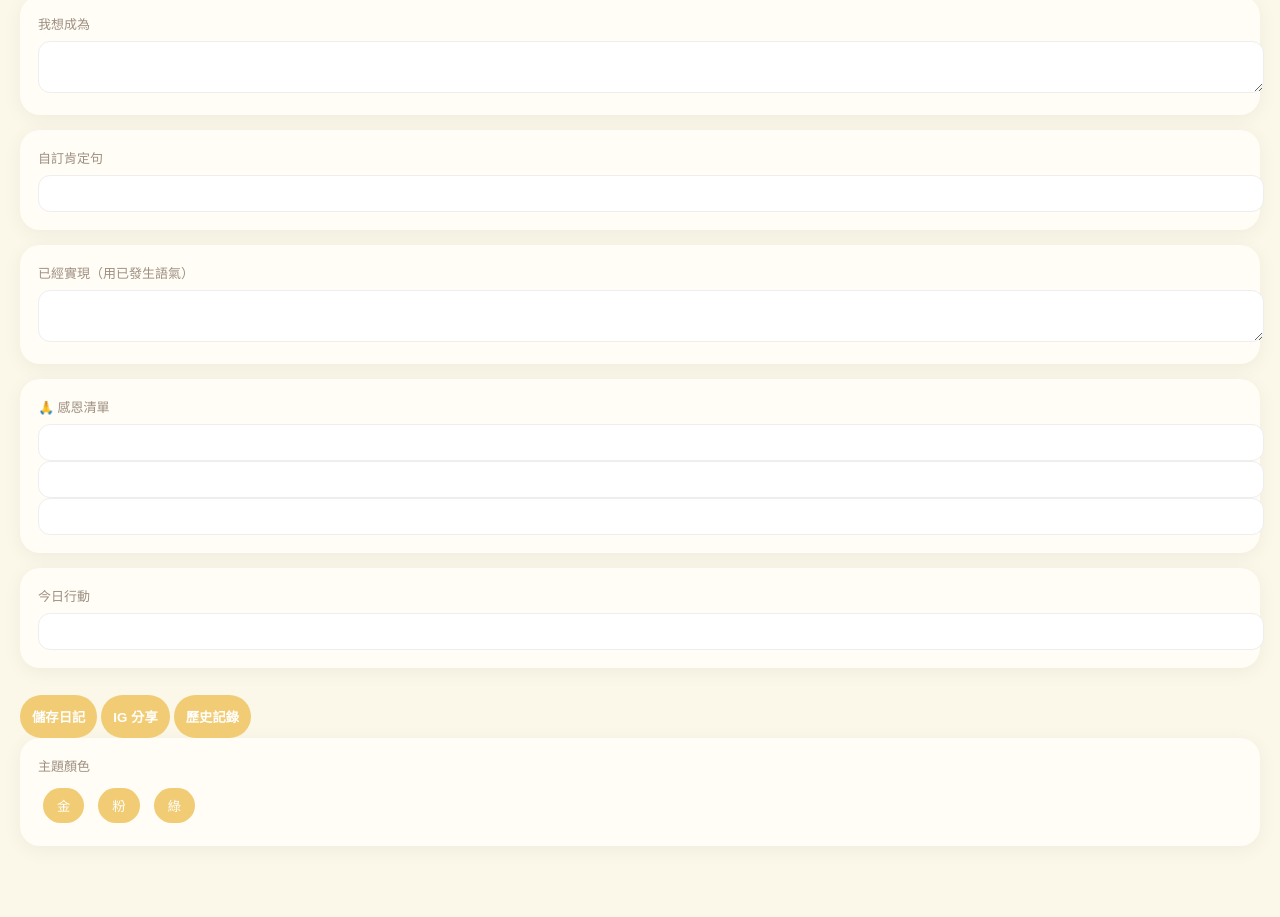
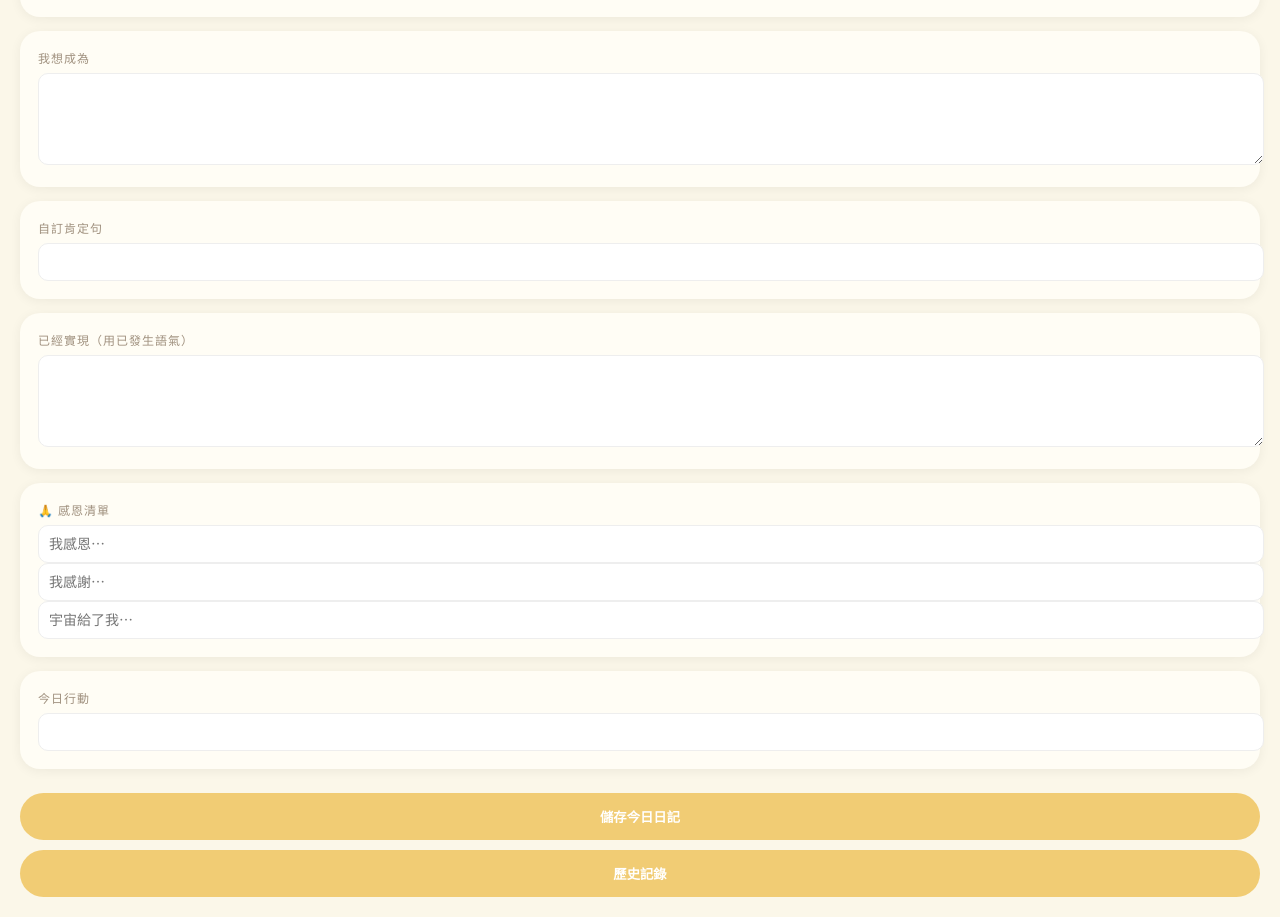
Before and after one commit to Polly0531/my-journal, a plain HTML site: page index.html in a window 1280 px wide. Shown: the part 319-1236 px from the top of the page. Before the commit the page ends 1200 px from the top, so only its background shows below. Drawn offline with Linux system fonts and the light colour scheme.

Commit message:
Update index.html

```diff
--- a/index.html
+++ b/index.html
@@ -9,12 +9,10 @@
 :root{
   --bg:#FBF7E9;
   --card:#fffdf5;
-  --main:#F1CC74;
+  --gold:#F1CC74;
   --text:#5c4b3a;
+  --muted:#a0917f;
 }
-
-.theme-pink{ --bg:#FDF2F5; --main:#E8A0BF;}
-.theme-green{ --bg:#EEF7F2; --main:#7BBF9A;}
 
 body{
   margin:0;
@@ -26,6 +24,7 @@ body{
 
 h1{
   text-align:center;
+  letter-spacing:4px;
   margin:20px 0;
 }
 
@@ -33,45 +32,43 @@ h1{
   background:var(--card);
   border-radius:20px;
   padding:18px;
-  margin-bottom:15px;
-  box-shadow:0 4px 20px rgba(0,0,0,0.05);
+  margin-bottom:14px;
+  box-shadow:0 2px 12px rgba(0,0,0,0.06);
 }
 
 .label{
-  font-size:13px;
-  margin-bottom:8px;
-  color:#9F8F82;
+  font-size:12px;
+  color:var(--muted);
+  margin-bottom:6px;
+  letter-spacing:1px;
 }
 
 textarea,input{
   width:100%;
   padding:10px;
-  border-radius:12px;
+  border-radius:10px;
   border:1px solid #eee;
   background:#fff;
+  font-size:14px;
+}
+
+textarea{
+  min-height:70px;
 }
 
 .btn{
-  margin-top:12px;
-  padding:12px;
+  width:100%;
+  padding:14px;
+  border-radius:40px;
   border:none;
-  border-radius:30px;
-  background:var(--main);
+  background:var(--gold);
   color:white;
   font-weight:bold;
-}
-
-.theme-btn{
-  margin:5px;
-  padding:8px 14px;
-  border-radius:20px;
-  border:none;
-  background:var(--main);
-  color:white;
+  margin-top:10px;
 }
 
 .history-item{
-  padding:8px;
+  padding:10px;
   border-bottom:1px solid #eee;
   cursor:pointer;
 }
@@ -106,9 +103,9 @@ textarea,input{
 
 <div class="card">
 <div class="label">🙏 感恩清單</div>
-<input id="g1">
-<input id="g2">
-<input id="g3">
+<input id="g1" placeholder="我感恩⋯">
+<input id="g2" placeholder="我感謝⋯">
+<input id="g3" placeholder="宇宙給了我⋯">
 </div>
 
 <div class="card">
@@ -116,20 +113,10 @@ textarea,input{
 <input id="action">
 </div>
 
-<button class="btn" onclick="save()">儲存日記</button>
-<button class="btn" onclick="exportIG()">IG 分享</button>
+<button class="btn" onclick="save()">儲存今日日記</button>
 <button class="btn" onclick="toggleHistory()">歷史記錄</button>
 
 <div class="card" id="history" style="display:none;"></div>
-
-<div class="card">
-<div class="label">主題顏色</div>
-<button class="theme-btn" onclick="setTheme('')">金</button>
-<button class="theme-btn" onclick="setTheme('theme-pink')">粉</button>
-<button class="theme-btn" onclick="setTheme('theme-green')">綠</button>
-</div>
-
-<canvas id="canvas" style="display:none;"></canvas>
 
 <script>
 const quotes=[
@@ -147,6 +134,7 @@ quotes[new Date().getDate()%quotes.length];
 
 // 讀取
 const saved=JSON.parse(localStorage.getItem(today)||"{}");
+
 ["attract","become","affirm","realized","g1","g2","g3","action"]
 .forEach(id=>{
 document.getElementById(id).value=saved[id]||"";
@@ -195,37 +183,6 @@ el.appendChild(div);
 }catch{}
 });
 }
-
-// 主題
-function setTheme(t){
-document.body.className=t;
-}
-
-// IG分享
-function exportIG(){
-const canvas=document.getElementById("canvas");
-const ctx=canvas.getContext("2d");
-
-canvas.width=1080;
-canvas.height=1920;
-
-ctx.fillStyle="#FBF7E9";
-ctx.fillRect(0,0,1080,1920);
-
-ctx.fillStyle="#5c4b3a";
-ctx.font="bold 60px serif";
-ctx.textAlign="center";
-
-ctx.fillText("顯化日記 ✿",540,200);
-
-ctx.font="32px serif";
-ctx.fillText(document.getElementById("attract").value,540,500);
-
-const link=document.createElement("a");
-link.download="journal.png";
-link.href=canvas.toDataURL();
-link.click();
-}
 </script>
 
 </body>
```
